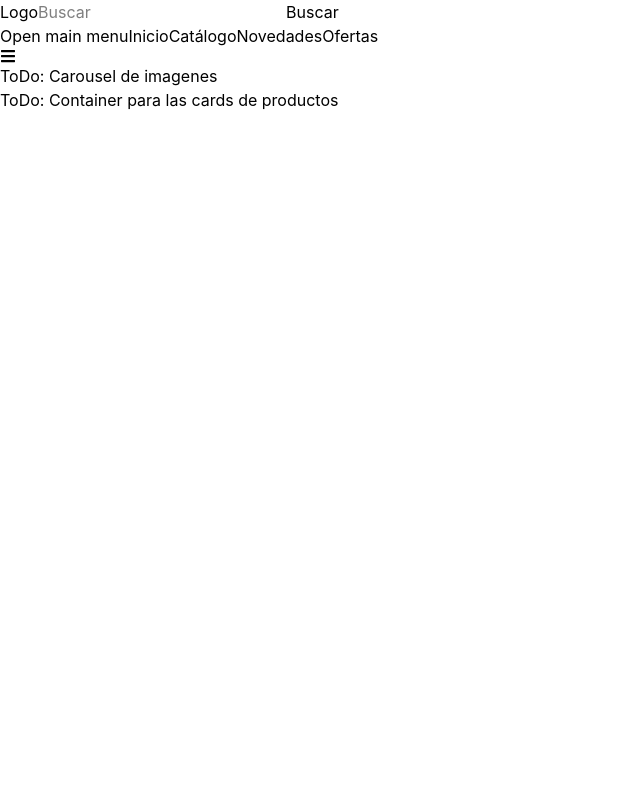
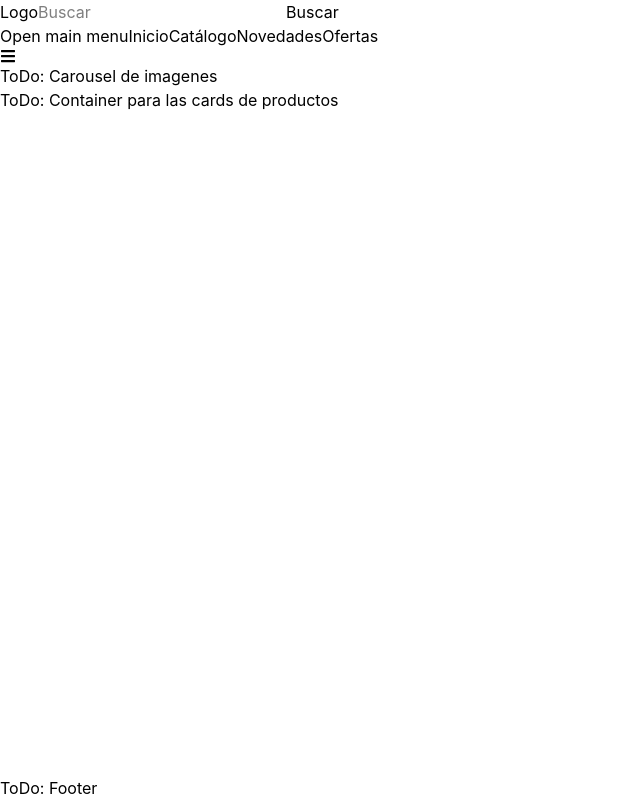
Before and after one commit to LeonardoMuranodev/tienda_online_videojuegos, a React (Vite) app: page / in a window 1280 px wide. Shown: the whole page, without its empty margins (0-640 px from the left). Built offline with nearby package versions, Linux system fonts and the light colour scheme.

Commit message:
feat: implementación de Footer en App.jsx

```diff
--- a/src/App.jsx
+++ b/src/App.jsx
@@ -10,6 +10,7 @@ import Carrito from './pages/Carrito.jsx'
 import Contacto from './pages/Contacto.jsx'
 import Error404 from './pages/Error404.jsx'
 import Header from './components/Header.jsx'
+import Footer from './components/Footer.jsx'
 
 function App() {
 
@@ -24,6 +25,7 @@ function App() {
       <Route path='/contacto' element={<Contacto/>}/>
       <Route path='*' element={<Error404/>}/>
     </Routes>
+    <Footer/>
     </>
   )
 }
```
